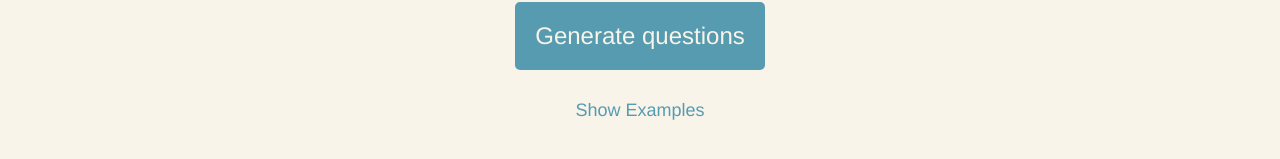
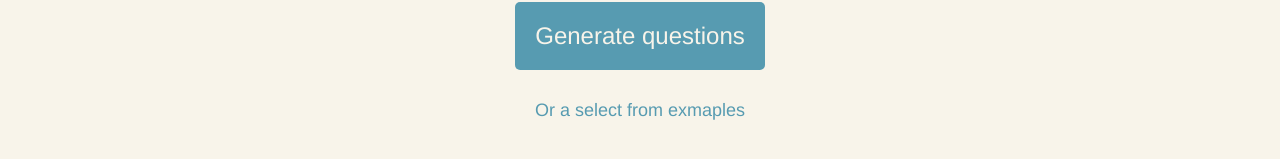
Before and after one commit to sivakar12/gpt-mcq, a Next.js app: page / in a window 1280 px wide. Shown: the part 243-402 px from the top of the page. Built offline with nearby package versions, Linux system fonts and the light colour scheme.

Commit message:
Change examples

```diff
--- a/components/ChooseSubject.tsx
+++ b/components/ChooseSubject.tsx
@@ -13,6 +13,7 @@ const EXAMPLE_SUBJECTS = [
     'Dermatology',
     'Astrophysics',
     'Renaissance History',
+    'French grammer',
     'Western Classical Music',
 ]
 
@@ -86,7 +87,7 @@ export default function ChooseSubject() {
                 onChange={e => setSubject(e.target.value)}
             />
             <GenerateButton onClick={handleGenerate}>Generate questions</GenerateButton>
-            { !showExamples && <Instruction onClick={() => setShowExamples(true)}>Show Examples</Instruction> }
+            { !showExamples && <Instruction onClick={() => setShowExamples(true)}>Or a select from exmaples</Instruction> }
             { showExamples &&
             <>
                 <Instruction>Or pick a subject from examples:</Instruction>
```
